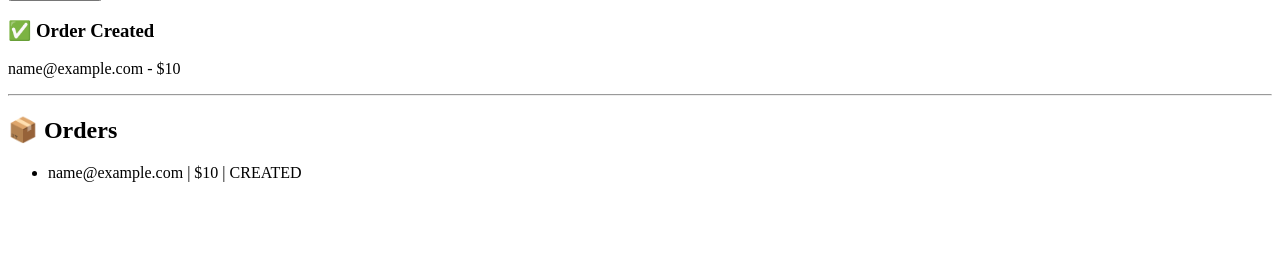
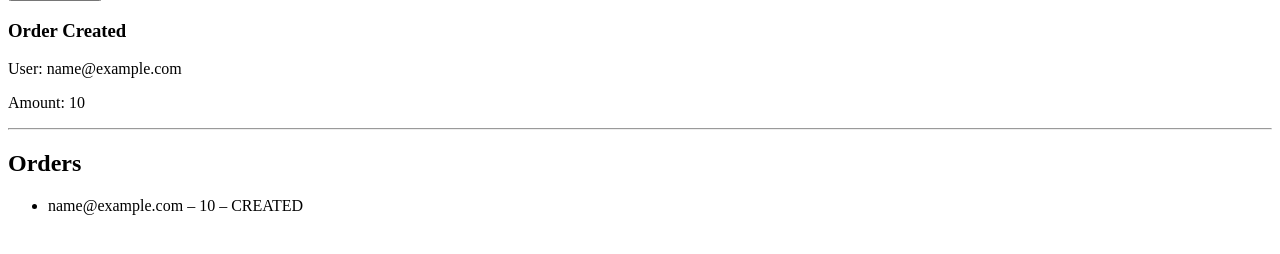
Before and after one commit to paolavallejo/PruebasIntegracionDoubles, a Flask app: template templates/index.html in a window 1280 px wide. Shown: the part 214-468 px from the top of the page. Run offline with Flask 3, Linux system fonts and the light colour scheme; the template is opened without the code that fills it: most values are stand-ins (such as "Sample title", 1, 10 or a date in 2020).

Commit message:
Paso 5: PASO 5: Interfaz web completamente funcional

```diff
--- a/templates/index.html
+++ b/templates/index.html
@@ -5,33 +5,35 @@
     <title>Order App</title>
 </head>
 <body>
+
 <h1>Create Order</h1>
 
 <form method="post">
     User ID:<br>
-    <input name="user_id" type="number" required><br><br>
+    <input type="number" name="user_id" required><br><br>
 
     Amount:<br>
-    <input name="amount" type="number" required><br><br>
+    <input type="number" name="amount" required><br><br>
 
     <button type="submit">Create Order</button>
 </form>
 
 {% if result %}
-<h3>✅ Order Created</h3>
-<p>{{ result.user_email }} - ${{ result.amount }}</p>
+    <h3> Order Created</h3>
+    <p>User: {{ result.user_email }}</p>
+    <p>Amount: {{ result.amount }}</p>
 {% endif %}
 
 {% if error %}
-<p style="color:red">{{ error }}</p>
+    <p style="color:red">{{ error }}</p>
 {% endif %}
 
 <hr>
 
-<h2>📦 Orders</h2>
+<h2>Orders</h2>
 <ul>
 {% for order in orders %}
-    <li>{{ order.user_email }} | ${{ order.amount }} | {{ order.status }}</li>
+    <li>{{ order.user_email }} – {{ order.amount }} – {{ order.status }}</li>
 {% endfor %}
 </ul>
 
```
Also changed, not shown: test_unit_real_api.py (added, +14 -0 lines).
